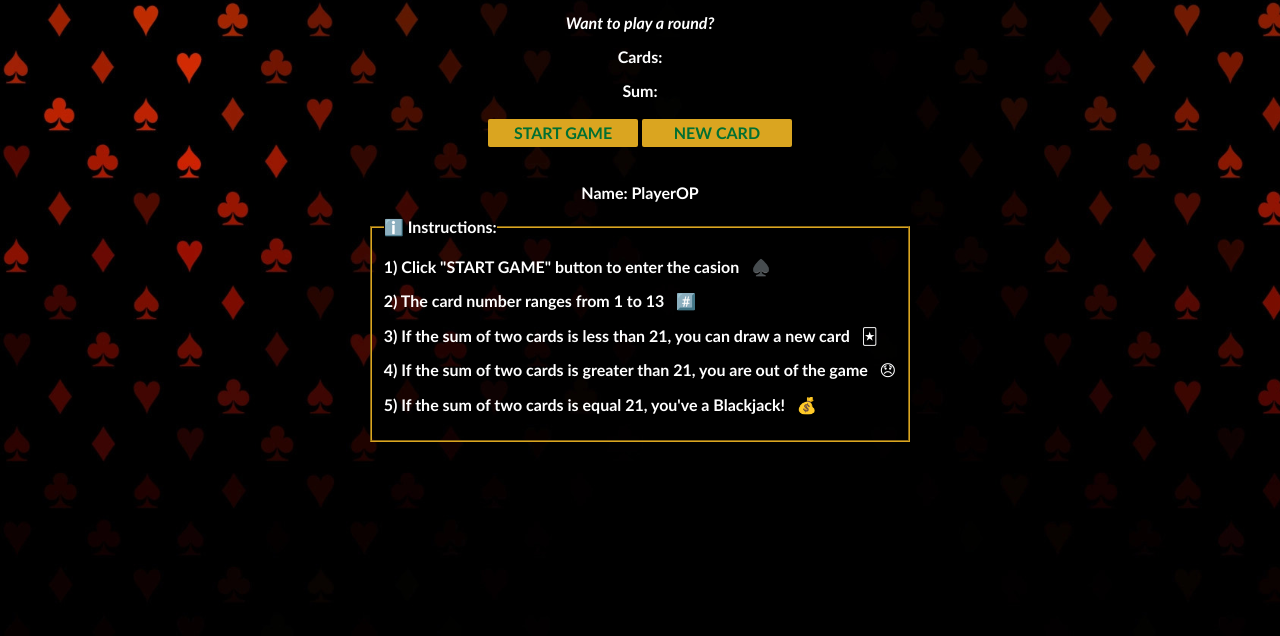
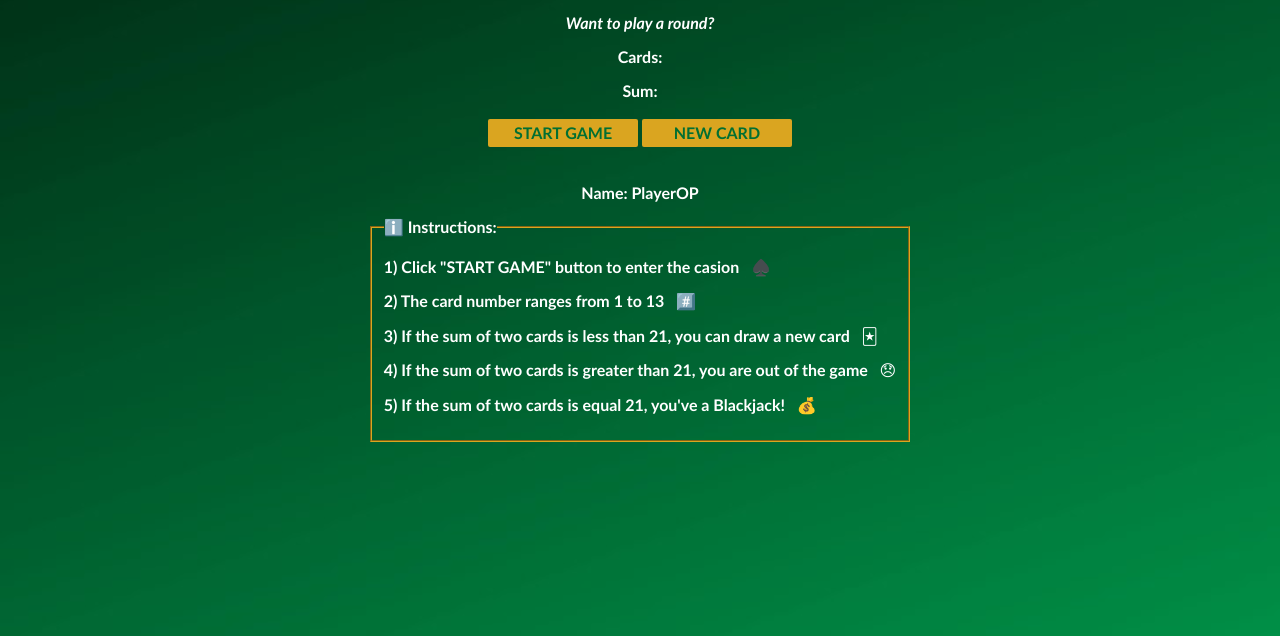
Before and after one commit to sdas-engineer/blackjack-js, a plain HTML site: page index.html in a window 1280 px wide. Shown: the part 201-837 px from the top of the page. Drawn offline with nearby package versions, Linux system fonts and the light colour scheme.

Commit message:
Changed background image

```diff
--- a/index.css
+++ b/index.css
@@ -1,7 +1,7 @@
 body {
     padding-top: 135px;
     font-family: 'Trebuchet MS', 'Lucida Sans Unicode', 'Lucida Grande', Arial, sans-serif;
-    background-image: url("images/table.jpg");
+    background-image: url("images/table.jpeg");
     background-size: cover;
     font-weight: bold;
     color: white;
```
Also changed, not shown: images/table.jpeg (added), images/table.jpg (deleted).
